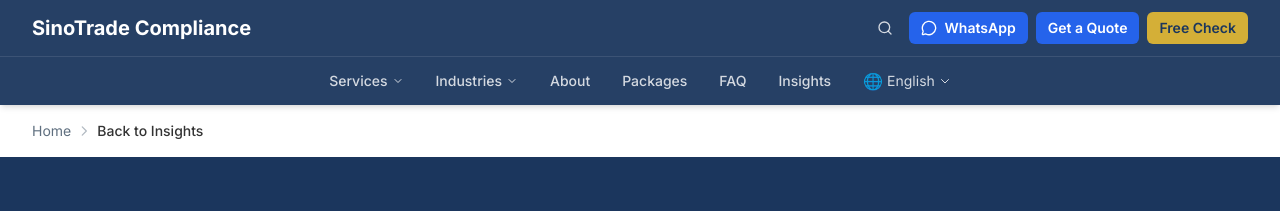
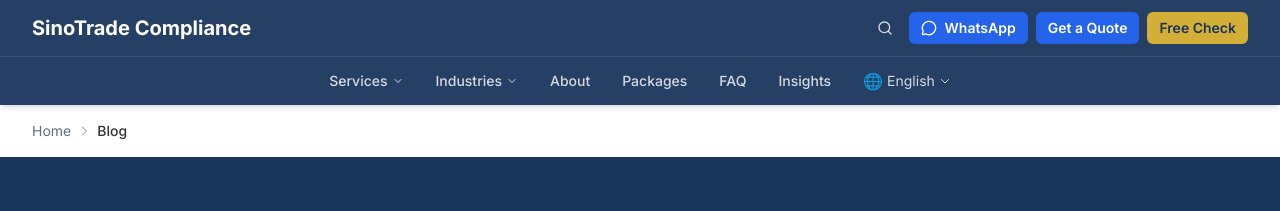
Before and after one commit to seasea-clouds/trade-web, a Next.js app in the folder apps/blog/: page /en/blog/ in a window 1280 px wide. Shown: the top 211 px of the page. Built offline with nearby package versions, Linux system fonts and the light colour scheme.

Commit message:
fix: blog list breadcrumb show 博客 not 返回见解, restore 返回见解 for backToBlog

```diff
--- a/apps/blog/messages/zh.json
+++ b/apps/blog/messages/zh.json
@@ -5,7 +5,7 @@
     "readMore": "阅读更多",
     "categories": "类别",
     "all": "全部",
-    "backToBlog": "返回洞察",
+    "backToBlog": "返回见解",
     "backToHome": "返回首页",
     "pagination": "页",
     "noPosts": "没有找到帖子。",
--- a/apps/blog/src/app/[locale]/blog/page.tsx
+++ b/apps/blog/src/app/[locale]/blog/page.tsx
@@ -45,6 +45,8 @@
   const B = msgs?.Blog || {};
   const tb = (key: string, fb?: string) => B[key] ?? fb ?? key;
   const N = msgs?.Navbar || {};
+  const Bc = msgs?.breadcrumb || {};
+  const bc = (key: string, fb?: string) => Bc[key] ?? fb ?? key;
 
   const href = (p: string) => `/${locale}${p}`;
   const readTimeText = tb('readTime', 'min read');
@@ -88,7 +90,7 @@
               <path strokeLinecap="round" strokeLinejoin="round" strokeWidth={2} d="M9 5l7 7-7 7" />
             </svg>
             <span className="text-text-charcoal font-medium truncate max-w-[200px] sm:max-w-none">
-              {tb('backToBlog', 'Insights')}
+              {bc('blog', 'Blog')}
             </span>
           </li>
         </ol>
```
